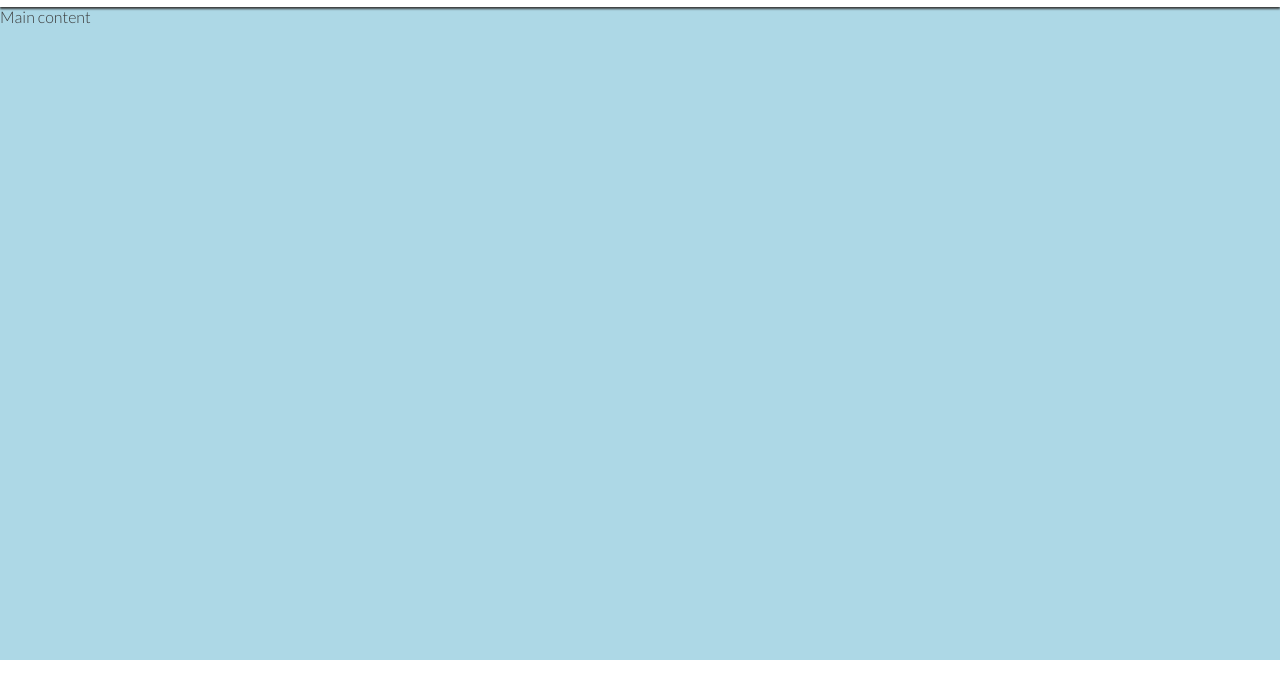
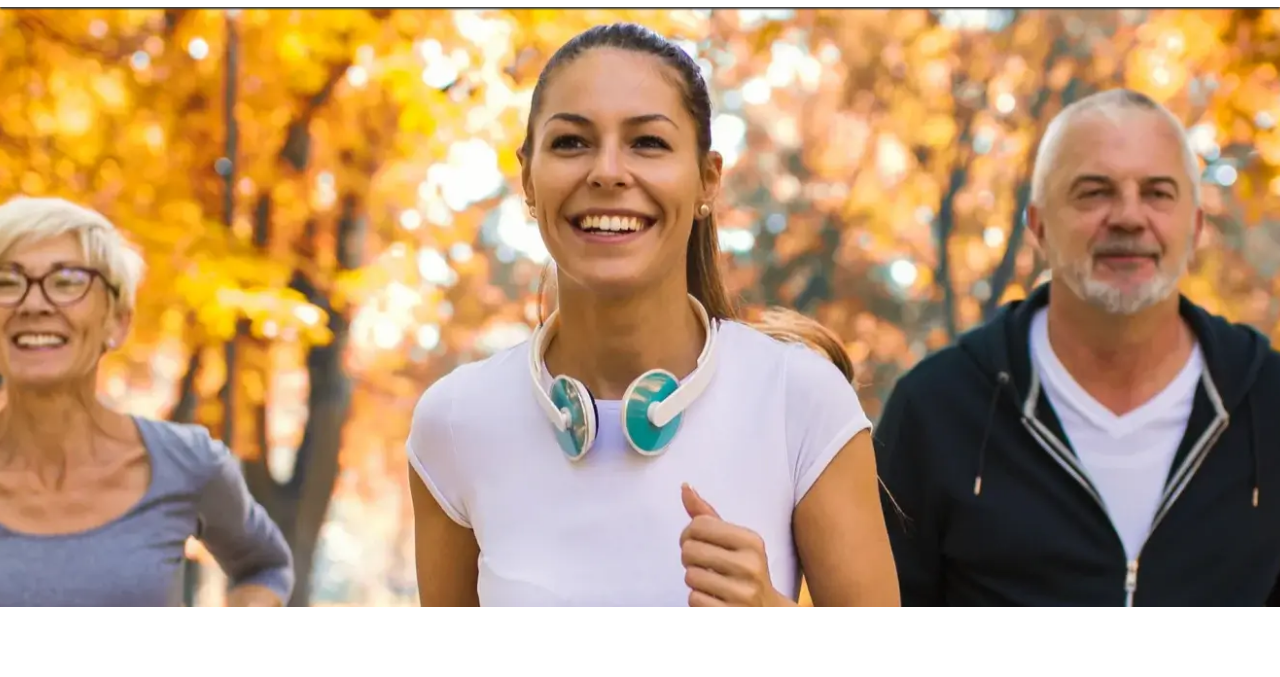
Before and after one commit to hirakhan95/love_running, a plain HTML site: page index.html in a window 1280 px wide. Shown: the part 72-749 px from the top of the page. Drawn offline with nearby package versions, Linux system fonts and the light colour scheme.

Commit message:
Adding the hero image

```diff
--- a/assets/css/style.css
+++ b/assets/css/style.css
@@ -84,10 +84,16 @@ nav {
 
 /* Main content */
 main {
-    background-color: lightblue;
     /* Make main element take up any surplus space to push footer down */
     flex: 1 0 auto;
     margin-top: 47px;
+}
+
+/* Hero section */
+#hero {
+    height: 600px;
+    width: 100%;
+    background: url("/assets/images/hero-image.webp") no-repeat center center/cover;
 }
 
 /* Footer */
--- a/index.html
+++ b/index.html
@@ -29,16 +29,18 @@
     <label for="nav-toggle" class="nav-toggle-label">X</label>
     <nav>
         <ul id="menu">
-            <li><a href="" class="active">Home</a></li>
-            <li><a href="gallery.html">Gallery</a></li>
-            <li><a href="">Sign Up</a></li>
+            <li><a href="index.html" class="active">Home</a></li>
+                <li><a href="gallery.html">Gallery</a></li>
+                <li><a href="signup.html">Sign Up</a></li>
         </ul>
     </nav>
 </header>
 
 
 <!-- Main content -->
-<main>Main content</main>
+<main>
+    <section id="hero"></section>
+</main>
 
 <!-- Footer -->
 <footer>
```
Also changed, not shown: assets/images/hero-image.webp (added).
